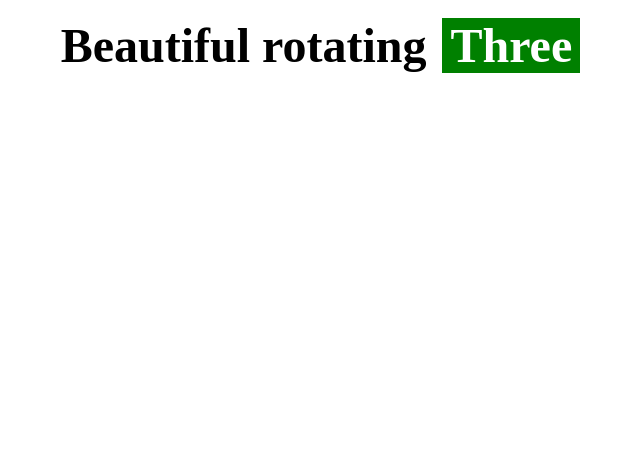
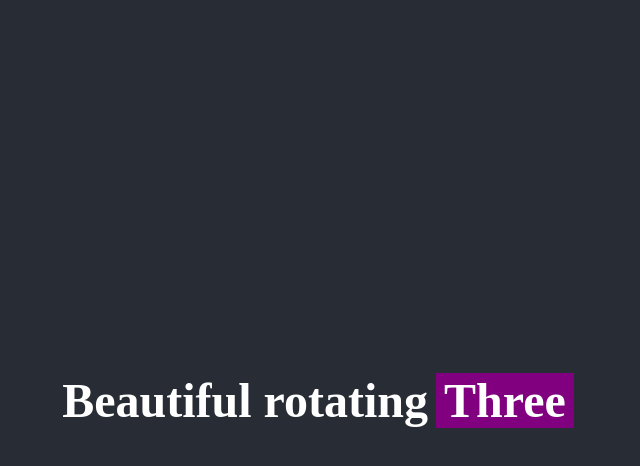
Before and after one commit to dilpreetsio/react-simple-rotating-text, a React (Vite) app: page / in a window 1280 px wide. Shown: the top 466 px of the page, without its empty margins (330-970 px from the left). Built offline with nearby package versions, Linux system fonts and the light colour scheme.

Commit message:
update readme & color value

```diff
--- a/example/index.css
+++ b/example/index.css
@@ -15,3 +15,25 @@
   -moz-background-clip: text;
   -moz-text-fill-color: transparent;
 }
+
+body {
+  margin: 0;
+}
+.App {
+  display: flex;
+  flex-direction: column;
+  align-items: center;
+  justify-content: center;
+  min-height: 100vh;
+  background-color: #282c34;
+  color: white;
+}
+
+.App-header {
+  display: flex;
+  flex-direction: column;
+  align-items: center;
+  justify-content: center;
+  font-size: calc(10px + 2vmin);
+  color: white;
+}
--- a/example/src/App.tsx
+++ b/example/src/App.tsx
@@ -15,10 +15,10 @@ const App = () => {
           Beautiful rotating
           <RotatingText
             texts={['One', 'Two', 'Three', 'Four', 'Five']}
-            backgroundColors={['red', 'blue', 'green', 'yellow', 'black']}
+            backgroundColors={['red', 'blue', 'purple', 'wheat', 'green']}
             duration={2}
             animation='slide'
-            direction='horizontal'
+            direction='vertical'
           />
         </div>
       </header>
--- a/src/components/index.css
+++ b/src/components/index.css
@@ -1,7 +1,7 @@
 .rotating-text-container {
-  position: absolute;
+  position: relative;
   white-space: nowrap;
-  margin-left: 1rem;
+  margin-left: 0.5rem;
 }
 
 .rotating-text-container span {
@@ -9,6 +9,7 @@
   grid-row: 1;
   grid-column: 1;
   gap: 0;
+  left: 0;
   position: absolute;
 }
 
--- a/src/components/react-simple-rotating-text.tsx
+++ b/src/components/react-simple-rotating-text.tsx
@@ -52,7 +52,7 @@ const RotatingText = ({
     textElement.style.animationDelay = `${startTime}s`
     textElement.style.padding = `0 .5rem`
     textElement.style.color =
-      colors && colors.length > 0 ? colors[currentIndex] : color || '#fff'
+      colors && colors.length > 0 ? colors[currentIndex] : color || 'inherit'
     textElement.style.backgroundColor =
       backgroundColors && backgroundColors.length > 0
         ? backgroundColors[currentIndex]
@@ -82,10 +82,10 @@ const RotatingText = ({
   }, [])
 
   return (
-    <>
+    <span>
       <span className='rotating-text-container' ref={containerRef}></span>
-      <span style={{ opacity: '0' }}> {word}</span>
-    </>
+      <span style={{ opacity: '0' }}>{word}</span>
+    </span>
   )
 }
 
```
Also changed, not shown: demo.gif, 1 other file (tests, documents, lock files or other folders).
